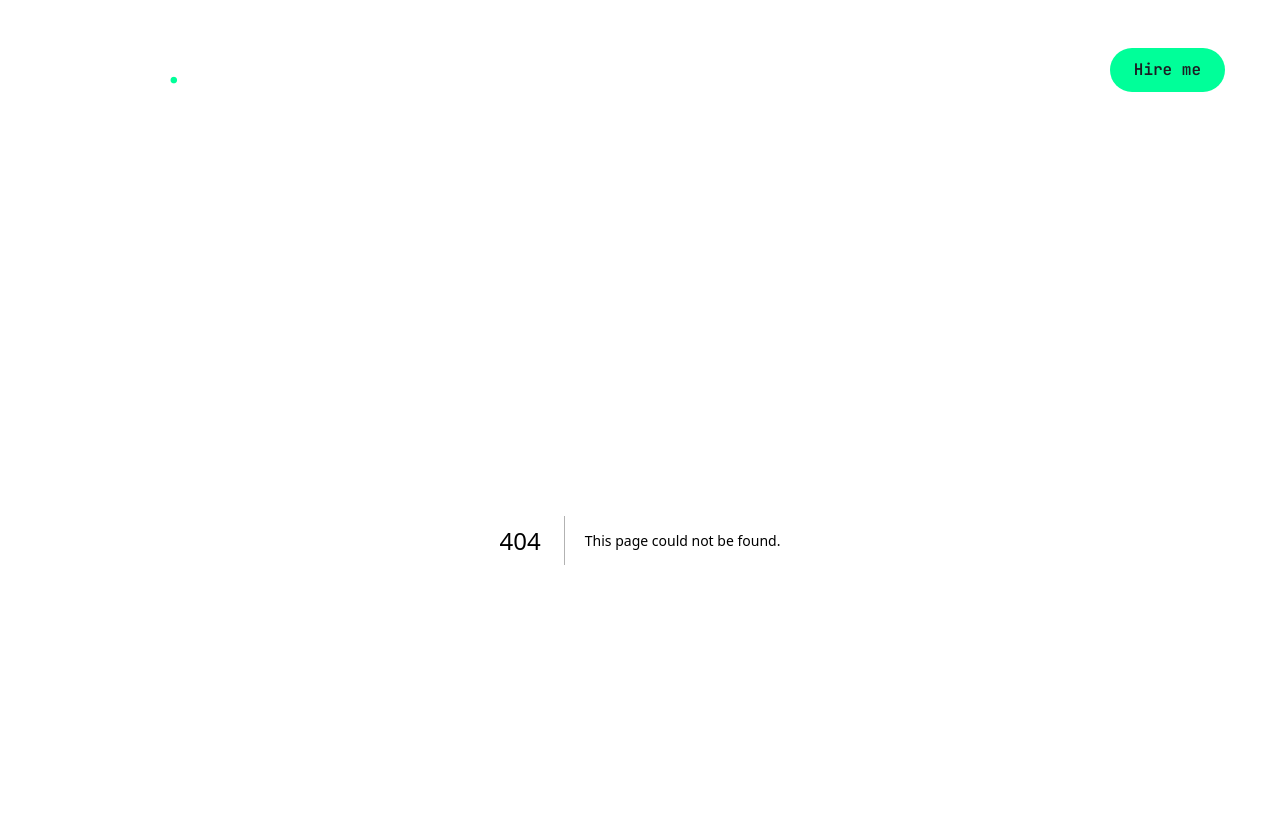
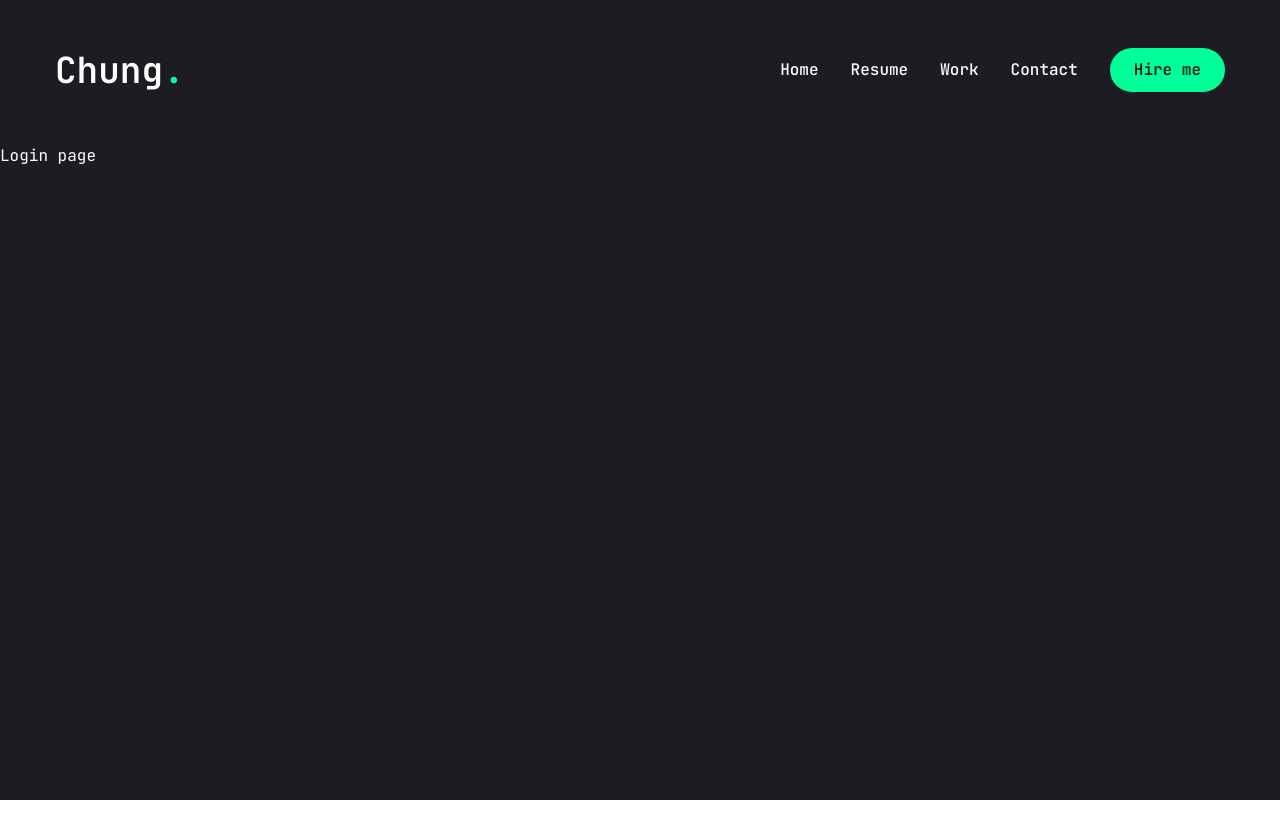
Before and after one commit to linhuachung/portfolio, a Next.js app: page /admin/login in a window 1280 px wide. Before the commit this address had no page. Shown: the top 838 px of the page. After the commit the page ends 800 px from the top, so only its background shows below. Built offline with nearby package versions, Linux system fonts and the light colour scheme.

Commit message:
config admin page

```diff
--- /dev/null
+++ b/app/admin/layout.jsx
@@ -0,0 +1,11 @@
+import React from 'react'
+
+function AdminLayout({children}) {
+    return (
+        <div>
+            {children}
+        </div>
+    )
+}
+
+export default AdminLayout
--- /dev/null
+++ b/app/admin/login/page.jsx
@@ -0,0 +1,11 @@
+import React from 'react'
+
+function AdminLogin() {
+    return (
+        <div>
+            Login page
+        </div>
+    )
+}
+
+export default AdminLogin
--- /dev/null
+++ b/app/admin/page.jsx
@@ -0,0 +1,11 @@
+import React from 'react'
+
+function AdminPage() {
+    return (
+        <div>
+            Hello
+        </div>
+    )
+}
+
+export default AdminPage
```
Also changed, not shown: middleware.js (added, +26 -0 lines).
